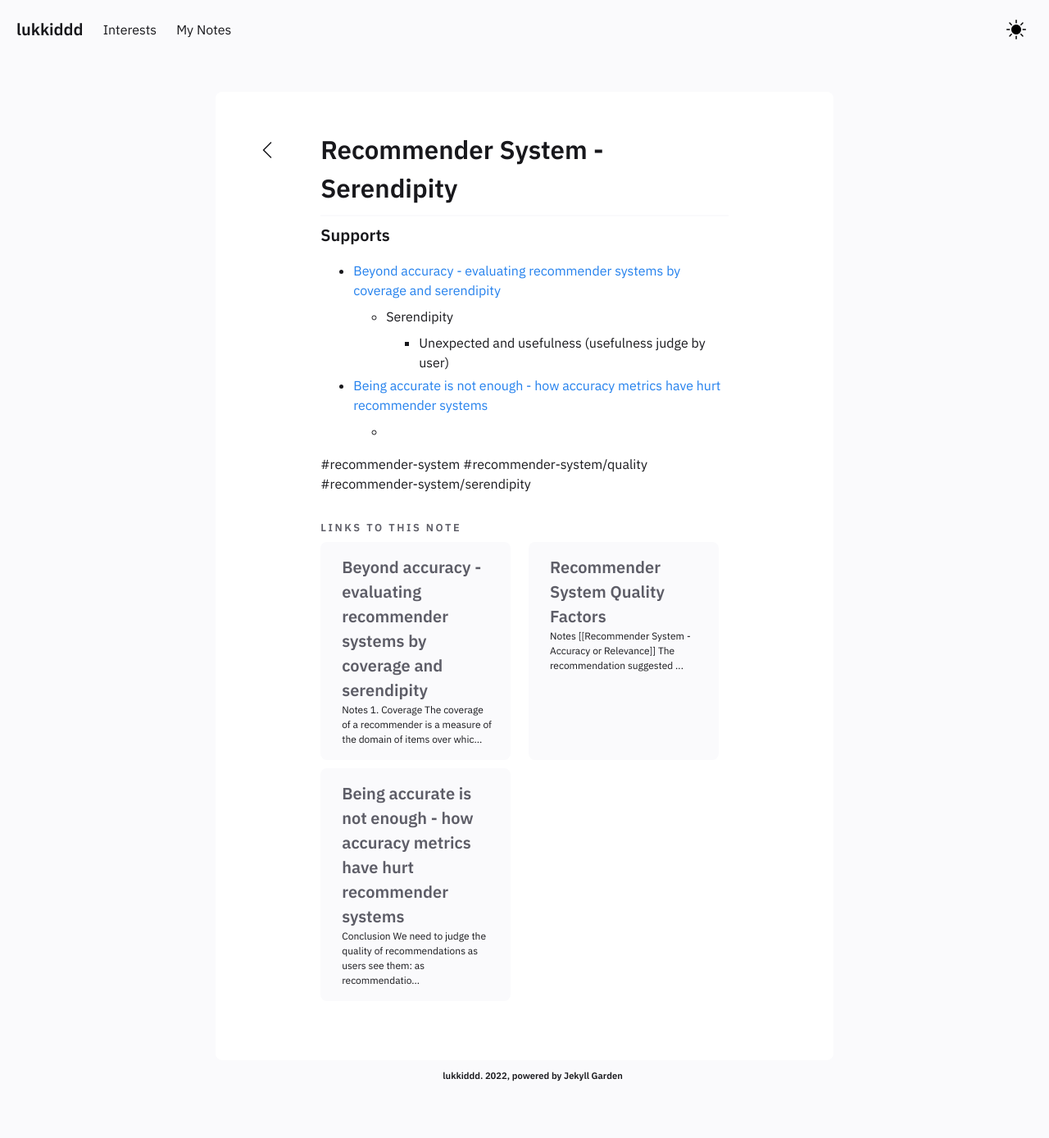
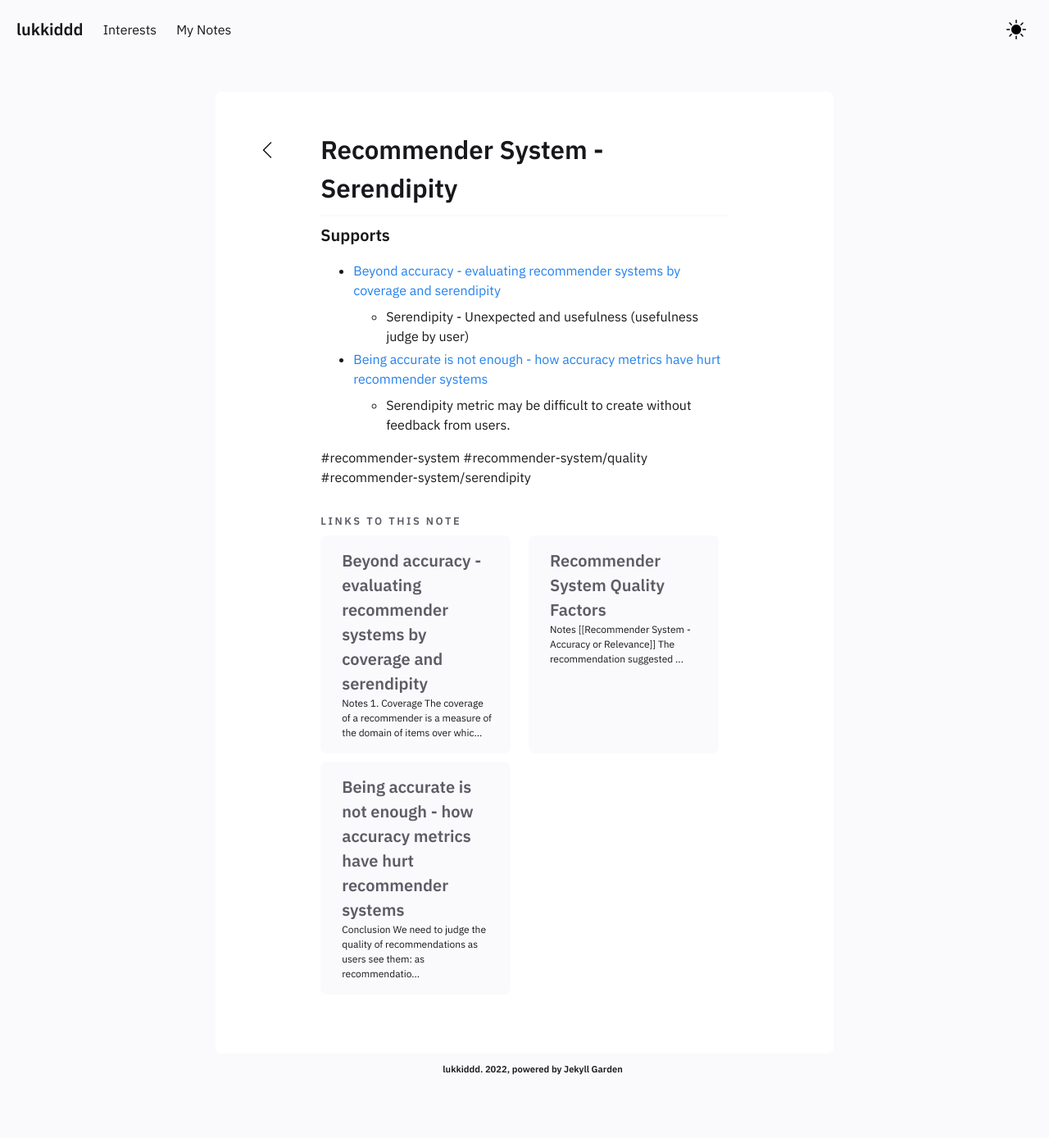
Before and after one commit to lukkiddd/lukkiddd.github.io, a Jekyll site: the page built from _notes/Public/Recommender System - Serendipity.md, in a window 1280 px wide. Shown: the whole page at 82% size. Built offline with Jekyll 4.4.1, drawn with Linux system fonts in a browser that asks for light colours.

Commit message:
Update recommender system serendipity note

```diff
--- a/_notes/Public/Recommender System - Serendipity.md
+++ b/_notes/Public/Recommender System - Serendipity.md
@@ -8,10 +8,9 @@ date : 19-01-2022
 #### Supports
 
 - [[Beyond accuracy - evaluating recommender systems by coverage and serendipity]]
-	- Serendipity
-		- Unexpected and usefulness (usefulness judge by user)
+	- Serendipity - Unexpected and usefulness (usefulness judge by user)
 - [[Being accurate is not enough - how accuracy metrics have hurt recommender systems]]
-	-
+	- Serendipity metric may be difficult to create without feedback from users.
 
 
 #recommender-system #recommender-system/quality  #recommender-system/serendipity
```
